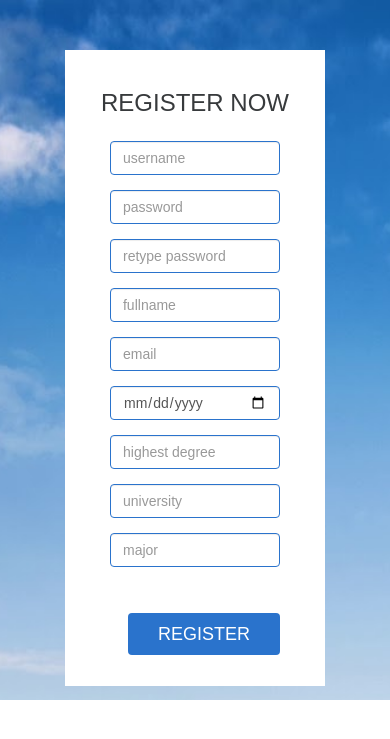
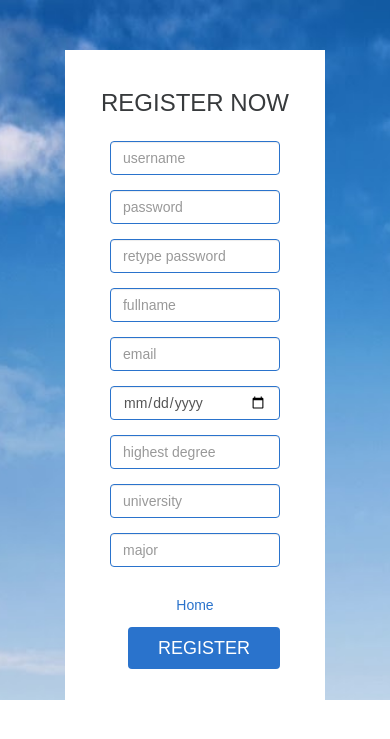
Before and after one commit to badungphan99/SE03-Group03, a Flask app: page /register.html in a window 390 px wide. Shown: the top 739 px of the page. Run offline with Flask 2, Linux system fonts and the light colour scheme; some libraries are stand-ins or nearby versions.

Commit message:
update register.html

```diff
--- a/app/templates/register.html
+++ b/app/templates/register.html
@@ -98,7 +98,10 @@
                         </div>
                     </div>
                     <div class="form-group">
-                        <div class="col-sm-12 col-md-12 col-lg-12 form-item">
+                        <div class="col-md-6">
+                            <a href="block_home.html">Home</a>
+                        </div>
+                        <div class="col-sm-6 col-md-6 col-lg-6 form-item">
                             <input type="submit" name="submit" id="" class="btn-login" value="REGISTER">
                         </div>
                     </div>
```
